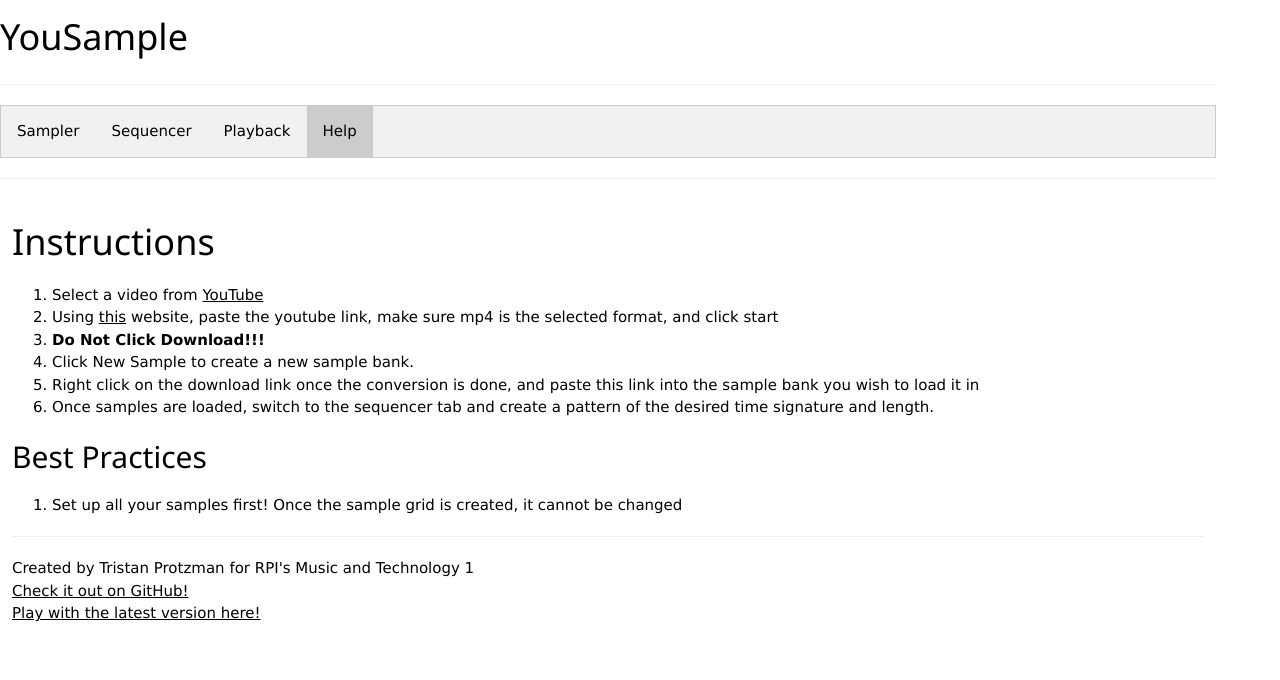
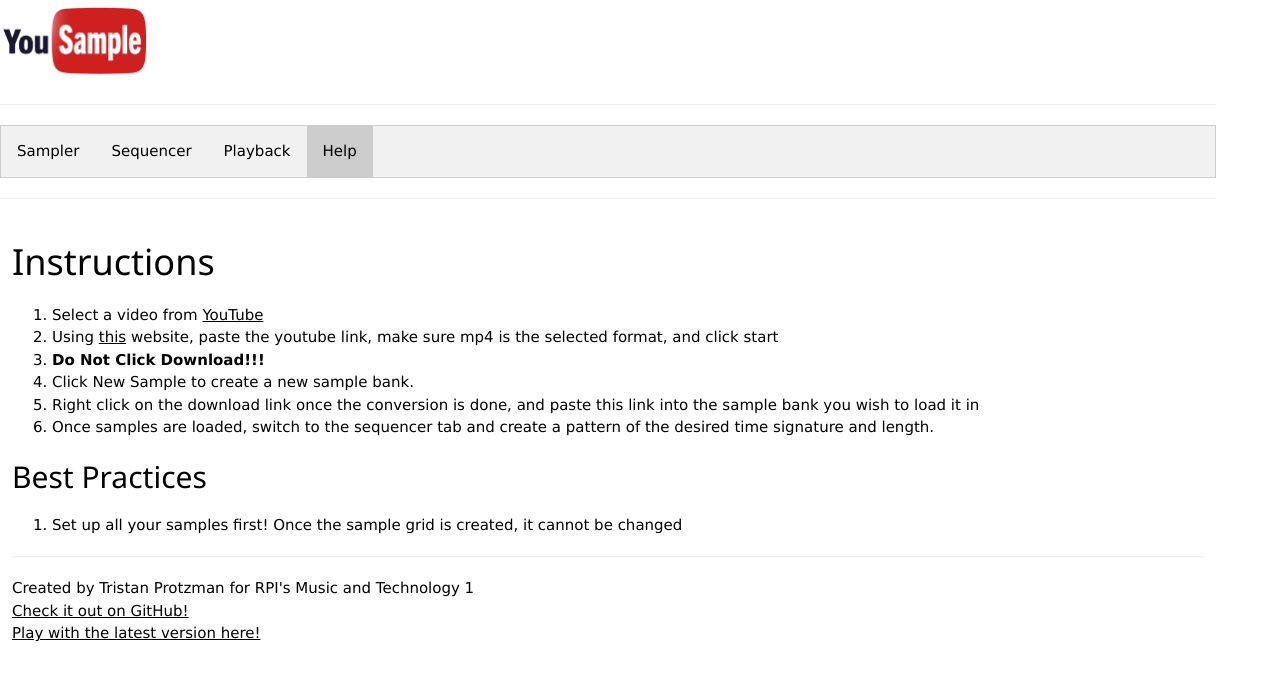
Before and after one commit to tlprotzman/YouSample, a plain HTML site: page index.html in a window 1280 px wide. Drawn offline with nearby package versions, Linux system fonts and the light colour scheme.

Commit message:
Add Icons

```diff
--- a/index.html
+++ b/index.html
@@ -6,11 +6,12 @@
     <!--<link rel="stylesheet" href="https://stackpath.bootstrapcdn.com/bootstrap/4.1.3/css/bootstrap.min.css" integrity="sha384-MCw98/SFnGE8fJT3GXwEOngsV7Zt27NXFoaoApmYm81iuXoPkFOJwJ8ERdknLPMO" crossorigin="anonymous">-->
     <link rel="stylesheet" href="src/css/styles.css">
     <meta name="viewport" content="width=device-width, initial-scale=1">
-
+    <link rel="icon" href="src/img/yt_icon_rgb2.png">
     <link rel="stylesheet" href="https://www.w3schools.com/w3css/4/w3.css">
 </head>
 <body>
-<h1>YouSample</h1>
+<!--<h1>YouSample</h1>-->
+<img src="src/img/logo1.png" style="width:150px" alt="YouSample">
 <hr/>
 <div class="tab_h">
     <button class="tab_h_links" onclick="open_horizontal_tab(event, 'sampler')">Sampler</button>
```
Also changed, not shown: src/img/logo1.png (added), src/img/yt_icon_rgb2.png (added).
